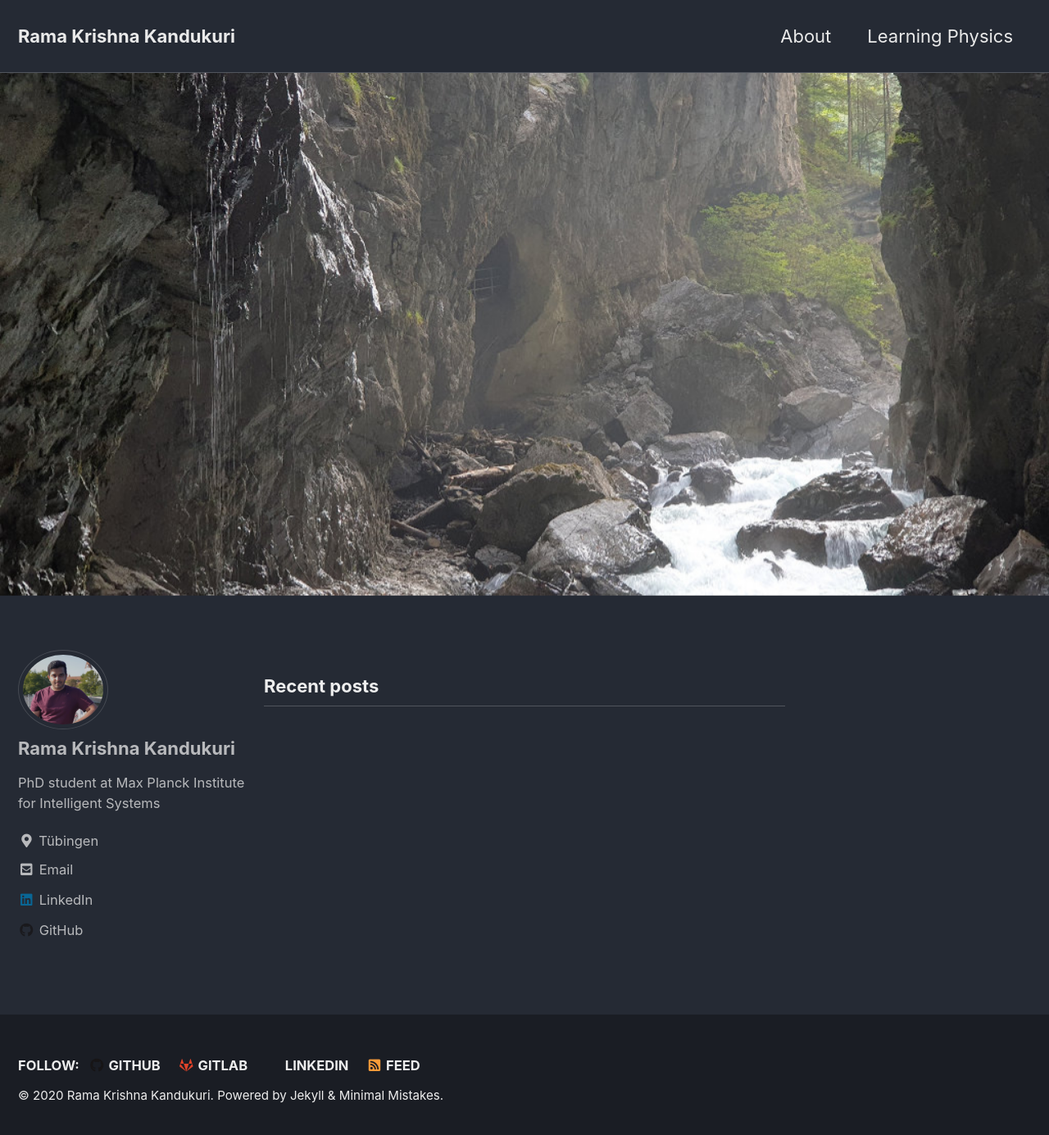
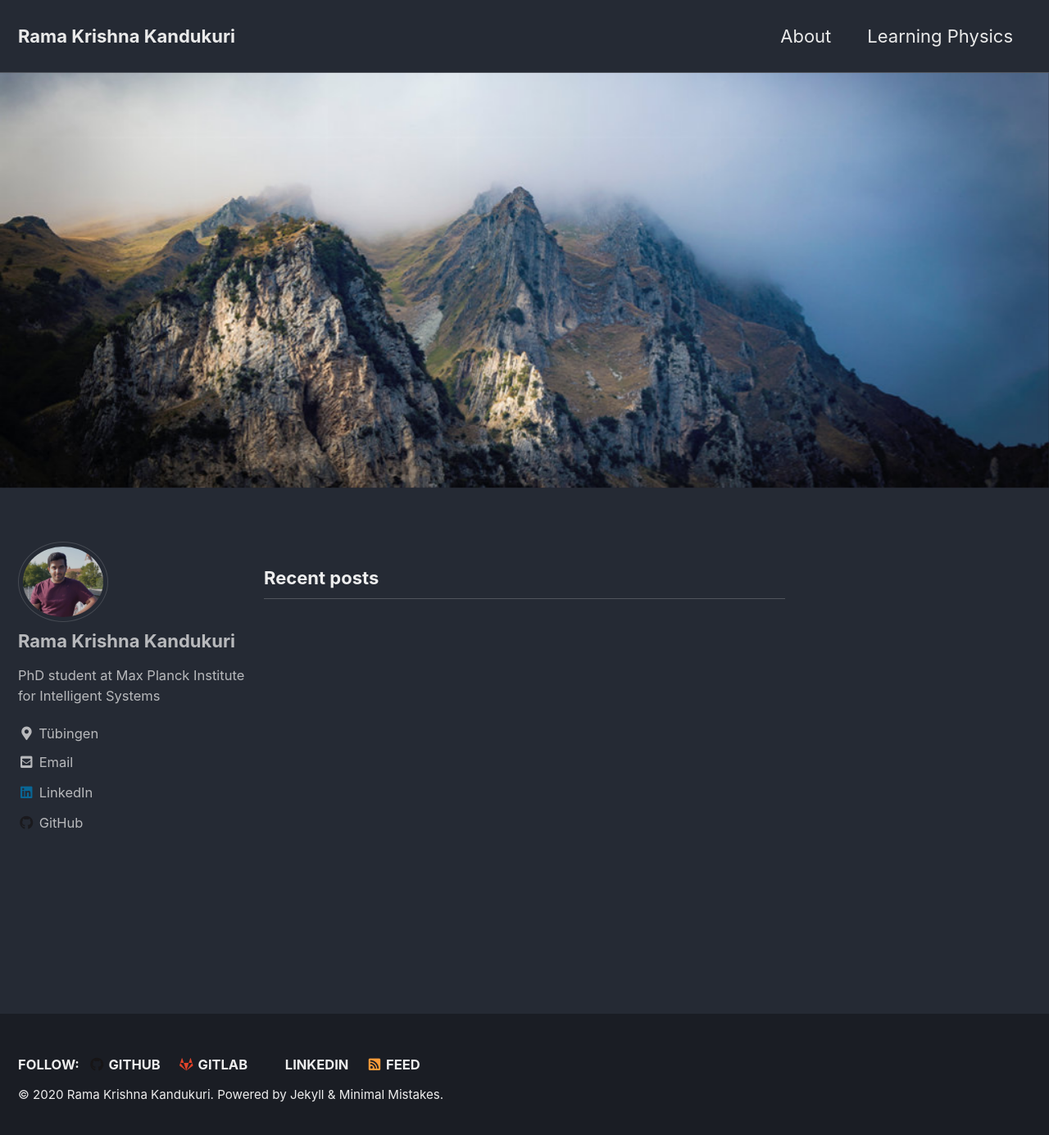
Before and after one commit to prasadkrkp/prasadkrkp.github.io, a Jekyll site: the page built from index.html, in a window 1280 px wide and 1392 px high. Shown: the top 1385 px of the window at 82% size. Built offline with Jekyll 4.4.1, drawn with Linux system fonts in a browser that asks for light colours; cached includes are drawn as plain includes; the list of posts is cut into pages by our own code.

Commit message:
minimal theme add author

```diff
--- a/index.html
+++ b/index.html
@@ -2,5 +2,5 @@
 layout: home
 author_profile: true
 header:
-    image: "/images/waterfall.jpg"
+    image: "/images/mountains.jpg"
 ---
```
Also changed, not shown: images/mountains.jpg (added).
